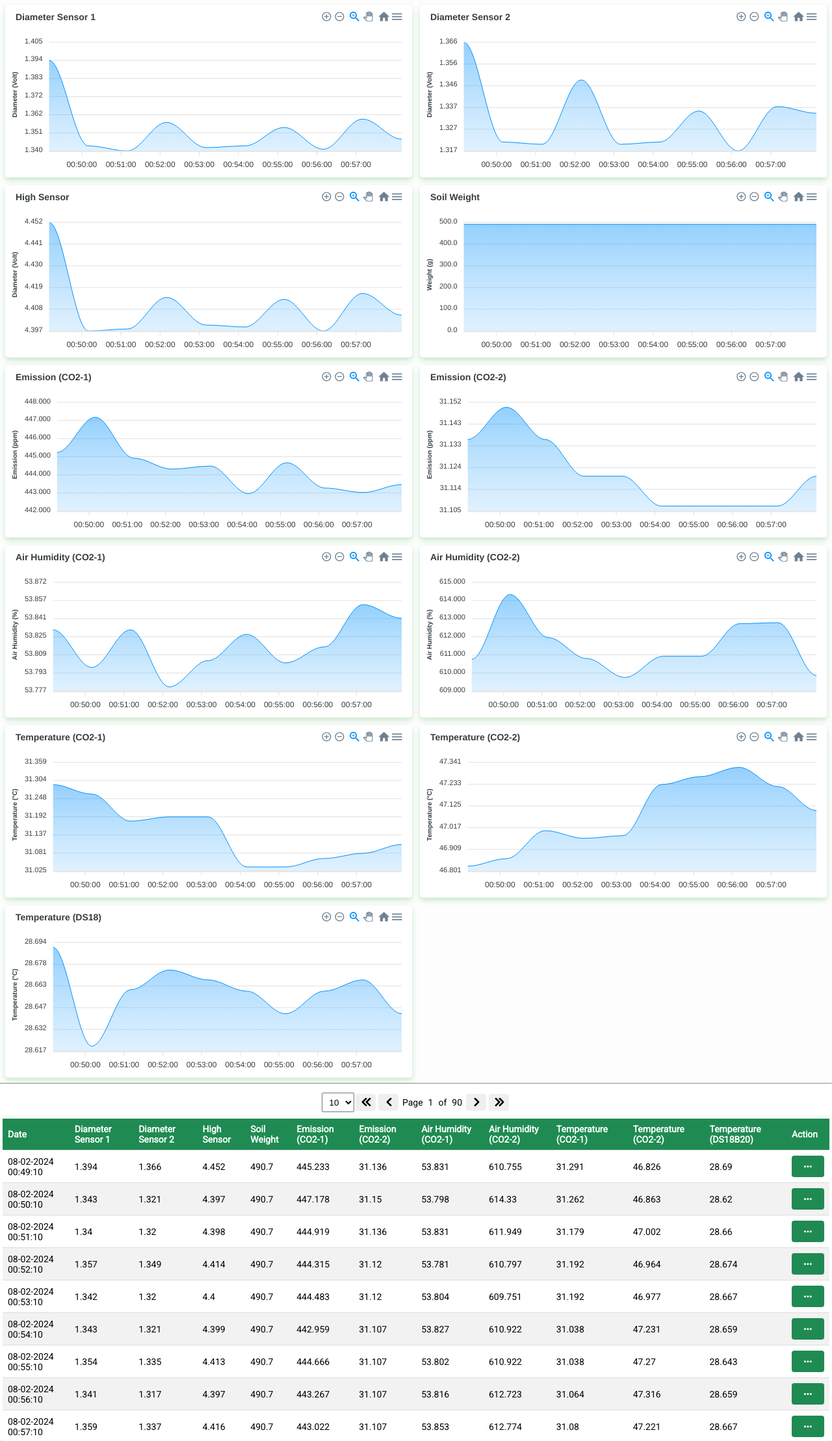
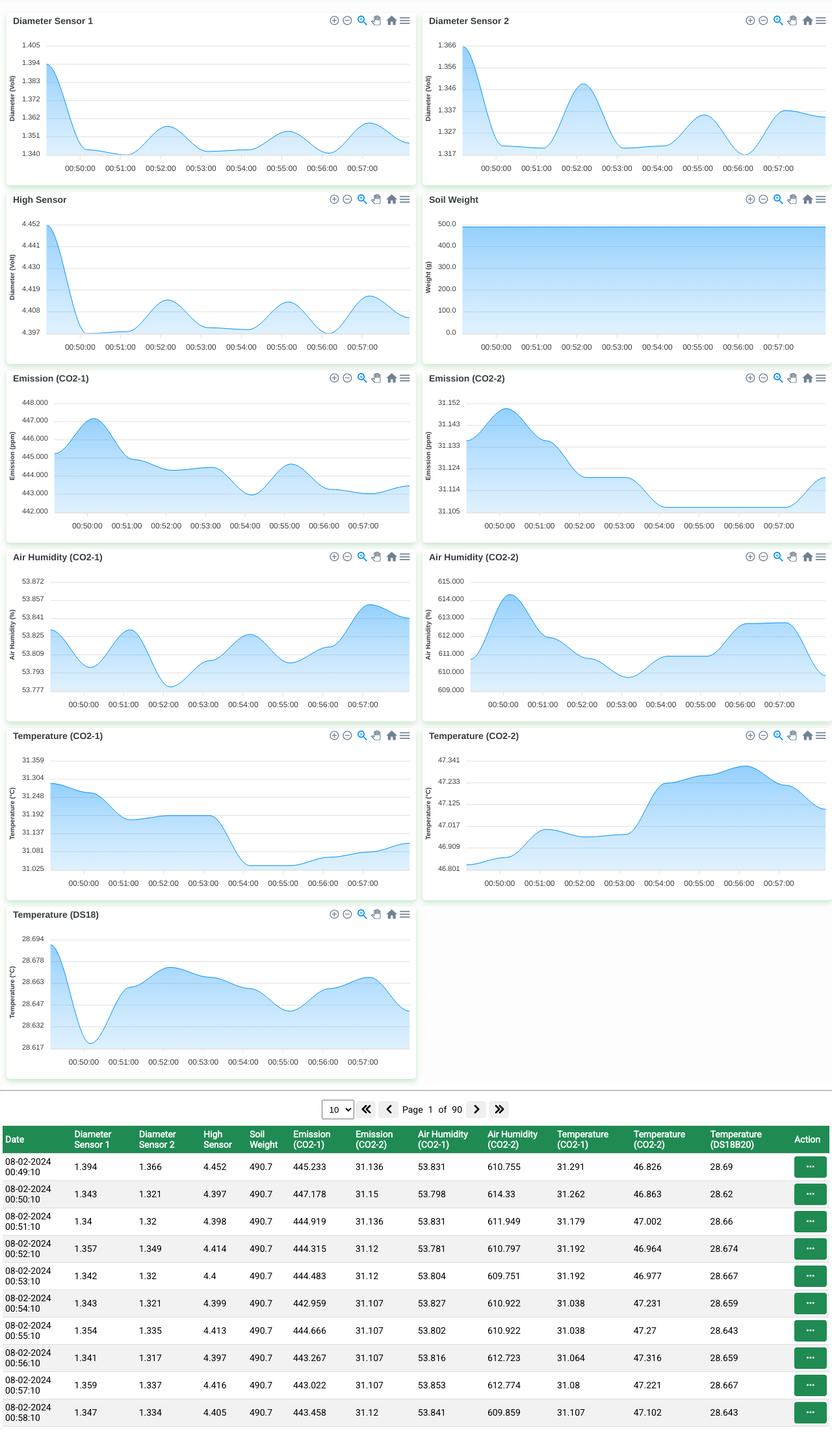
Before and after one commit to Khamphay/py_web, a Flask app: page / in a window 1280 px wide. Shown: the part 60-2277 px from the top of the page at 65% size. Run offline with Flask 3, Linux system fonts and the light colour scheme; some libraries are stand-ins or nearby versions.

Commit message:
update css

```diff
--- a/templates/index.html
+++ b/templates/index.html
@@ -132,16 +128,24 @@
             align-content: center;
         }
 
-        .sub-ly {
+        select {
+            height: 30px;
+            width: 50px;
+            text-align: center;
+        }
+
+        .main-layout {
+            height: 100%;
             width: 100%;
-            float: left;
-            padding: 2px;
+            display: table;
+            clear: both;
         }
 
         input {
             border-width: 1px;
             height: 30px;
             border-radius: 6px;
+            padding: 6px 6px;
         }
 
         .button {
@@ -174,27 +178,19 @@
             cursor: pointer;
         }
 
+
         /* TODO: Contect styles */
-        .row-grap {
-            display: flex;
-            flex-wrap: inherit;
-            /* text-align: center; */
+        .chart-layout {
+            padding: 2px;
+            display: grid;
+            grid-template-columns: 50% 50%;
+            gap: 10px;
+            padding: 20px 10px 10px 10px;
+
+            @media screen and (max-width:800px) {
+                grid-template-columns: 1fr;
             }
-
-        .col-grap {
-            /* float: left; */
-            width: 50%;
-            height: 260px;
-            padding: 6px;
-            margin: 6px;
         }
-
-        /* @media (max-width: 300px) {
-            .col-grap {
-                flex-direction: column;
-                flex: 100%
-            }
-        } */
 
         table {
             border-collapse: collapse;
@@ -223,7 +219,7 @@
         th,
         td {
             text-align: left;
-            padding: 8px;
+            padding: 4px;
             border-bottom: 1px solid #DDD;
         }
 
@@ -356,8 +352,8 @@
 </head>
 
 <body>
-    <header class="sub-ly" style="height: 60px; align-content: center;  background-color: rgb(243, 243, 243);">
-        <nav class="header">
+    <header class="header">
+        <nav class="navbar">
             <section class="row-h">
                 <div>
                     <label>Selelect date:</label>
@@ -399,34 +395,21 @@
                 </dialog>
             </section>
         </nav>
-
     </header>
     <main>
-        <section class="sub-ly" style="background-color: rgb(253, 253, 253);">
-            <section class="row-grap">
+        <section class="chart-layout" style="background-color: rgb(253, 253, 253);">
             <div class="col-grap card" id="leftSensor"></div>
             <div class="col-grap card" id="rigthSensor"></div>
-            </section>
-            <section class="row-grap">
             <div class="col-grap card" id="heightSensor"></div>
             <div class="col-grap card" id="weightBal"></div>
-            </section>
-            <section class="row-grap">
             <div class="col-grap card" id="emisCO21"></div>
             <div class="col-grap card" id="emisCO22"></div>
-            </section>
-            <section class="row-grap">
             <div class="col-grap card" id="airHum1"></div>
             <div class="col-grap card" id="airHum2"></div>
-            </section>
-            <section class="row-grap">
             <div class="col-grap card" id="temp1"></div>
             <div class="col-grap card" id="temp2"></div>
-            </section>
-            <section class="row-grap">
             <div class="col-grap card" id="temp3"></div>
             <div class="col-grap"></div>
-            </section>
         </section>
         <hr />
         <section style="width: 100%; text-align: center; display: flex; justify-content: center; align-items: center;">
--- a/templates/monitor.html
+++ b/templates/monitor.html
@@ -12,11 +12,11 @@
             font-size: 14px;
         }
 
-        html,
-        body {
+        * {
             font-family: "Roboto", "Noto Sans Lao";
             margin: 0px;
             padding: 0px;
+            box-sizing: border-box;
         }
 
         .main-layout {
```
Also changed, not shown: other parts of templates/index.html (+15 -19 lines). Lines whose indentation alone changed are shown as unchanged.
